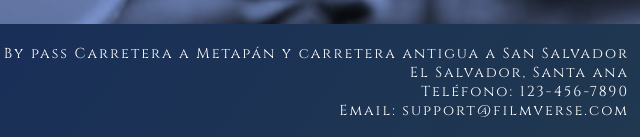
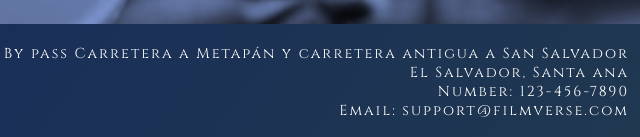
Before and after one commit to luispol/FilmVerse_Project, a plain HTML site: page principal.html in a window 1280 px wide. Shown: the part 1521-1658 px from the top of the page, 631-1271 px from the left. Drawn offline with nearby package versions, Linux system fonts and the light colour scheme.

```diff
--- a/principal.html
+++ b/principal.html
@@ -292,7 +292,7 @@
         <div class="footer-derecho">
           <p> By pass Carretera a Metapán y carretera antigua a San Salvador<br>
           El Salvador, Santa ana<br>
-          Teléfono: 123-456-7890<br>
+          Number: 123-456-7890<br>
           Email: support@filmverse.com</p>
         </div>
       </footer>
```
Also changed, not shown: imgs/background-header-2.jpg (deleted), imgs/fondo.jpg (deleted), imgs/image-lines-header-1536x8.jpg (deleted), imgs/imagenBusqueda.jpg (deleted), imgs/sfjqJDmNqMIImO5khiddb9TARvO.jpg (deleted).
